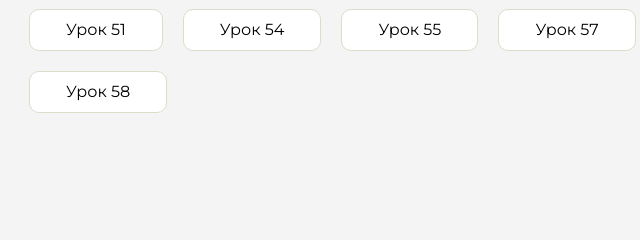
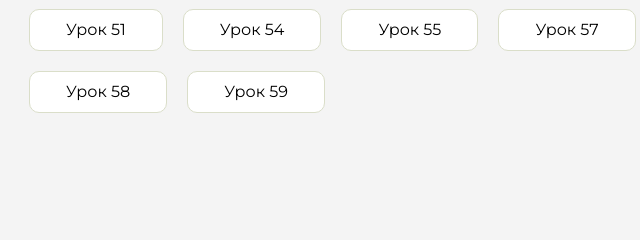
Before and after one commit to Takaz87/lessons, a plain HTML site: page index.html in a window 1280 px wide. Shown: the part 229-469 px from the top of the page, 427-1067 px from the left. Drawn offline with Linux system fonts and the light colour scheme.

Commit message:
Update index.html

```diff
--- a/index.html
+++ b/index.html
@@ -107,6 +107,9 @@
                      <li class="content__list-item">
                         <a href="lesson-58/index.html">Урок 58</a>
                     </li>
+                     <li class="content__list-item">
+                        <a href="lesson-59/index.html">Урок 59</a>
+                    </li>
                 </ul>
             </div>
             <div class="content__block hidden" id="diplomBlock">
```
